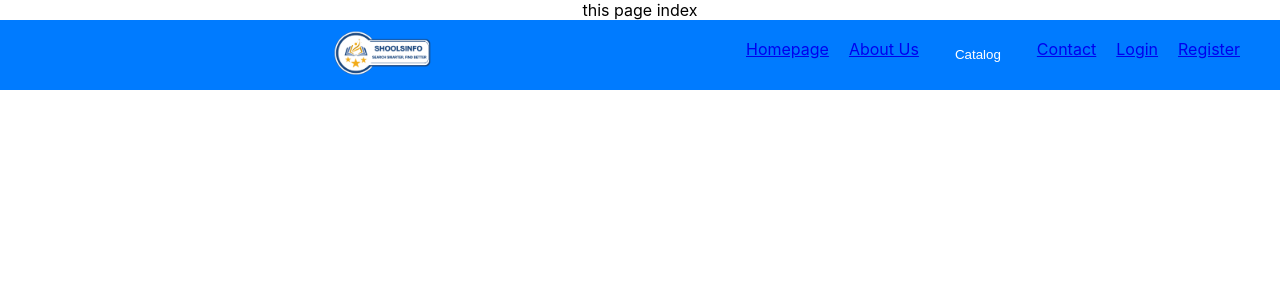
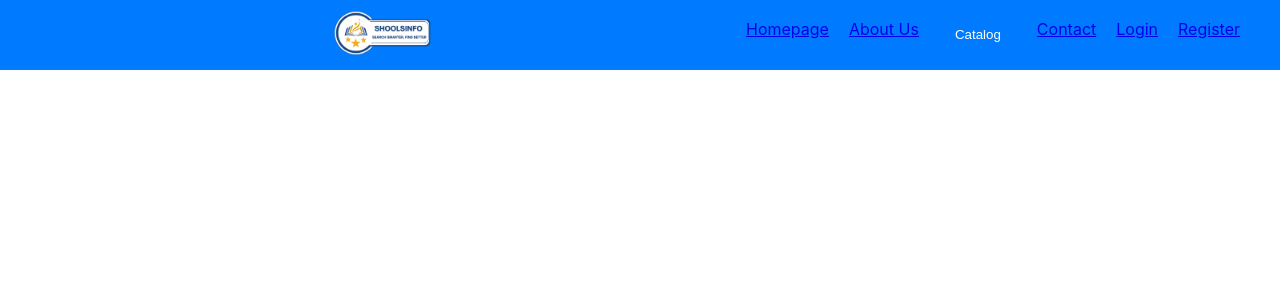
Before and after one commit to truongduongdn/shoolsinfo, a React (Create React App) app: page / in a window 1280 px wide. Shown: the top 300 px of the page. Built offline with nearby package versions, Linux system fonts and the light colour scheme.

Commit message:
add HomPage

```diff
--- a/public/Root.css
+++ b/public/Root.css
@@ -0,0 +1,2 @@
+:root{--primary_color: #1f2251;
+--primary_text:rgb(229, 231, 235); }
--- a/src/App.js
+++ b/src/App.js
@@ -5,7 +5,6 @@ import Header from './component/Header';
 function App() {
   return (
     <div className="App">
-      this page index
       <Header />
     </div>
   );
```
Also changed, not shown: src/component/SiteBarSearch.js (added, +11 -0 lines), src/pages/CatalogSchool.js (added, +12 -0 lines).
